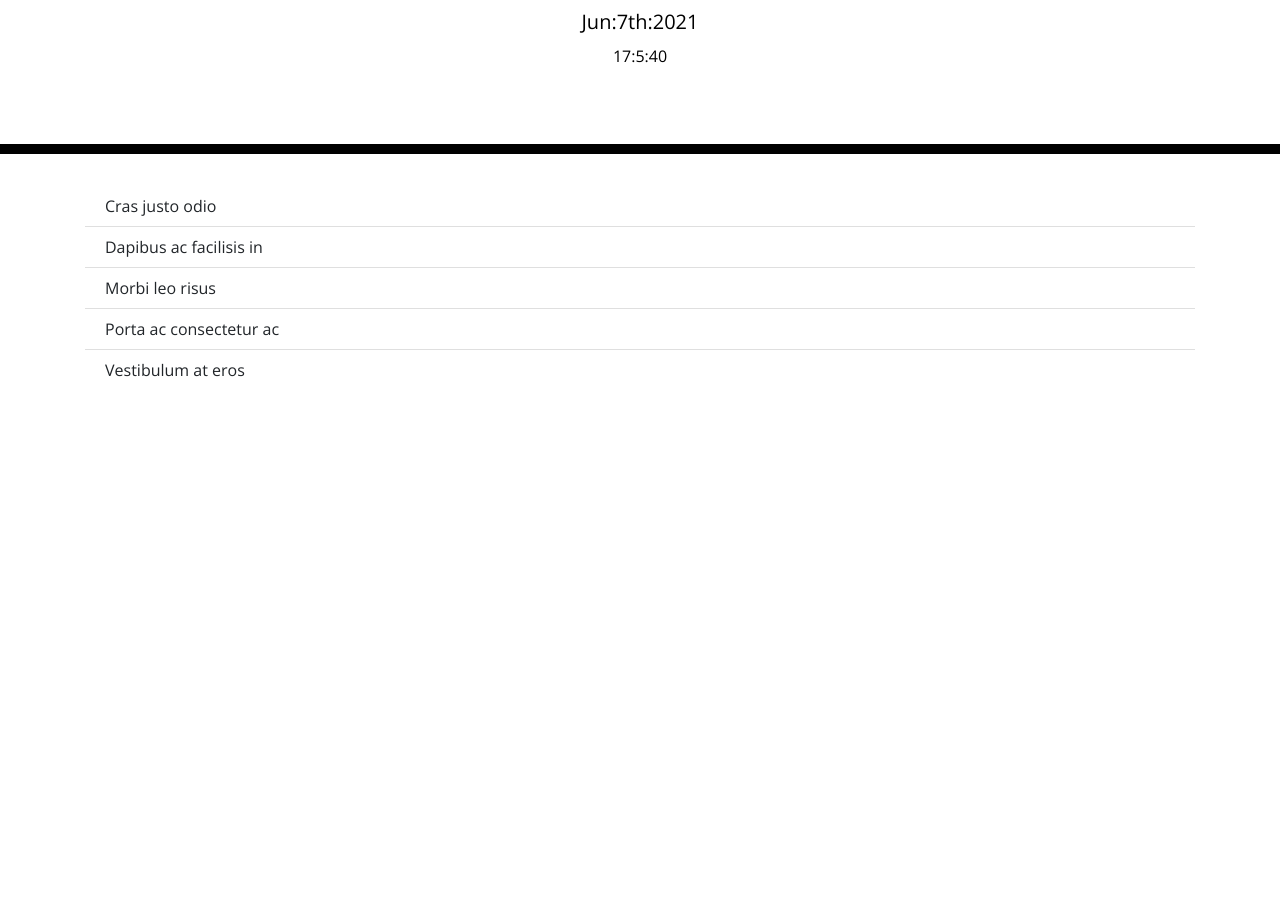
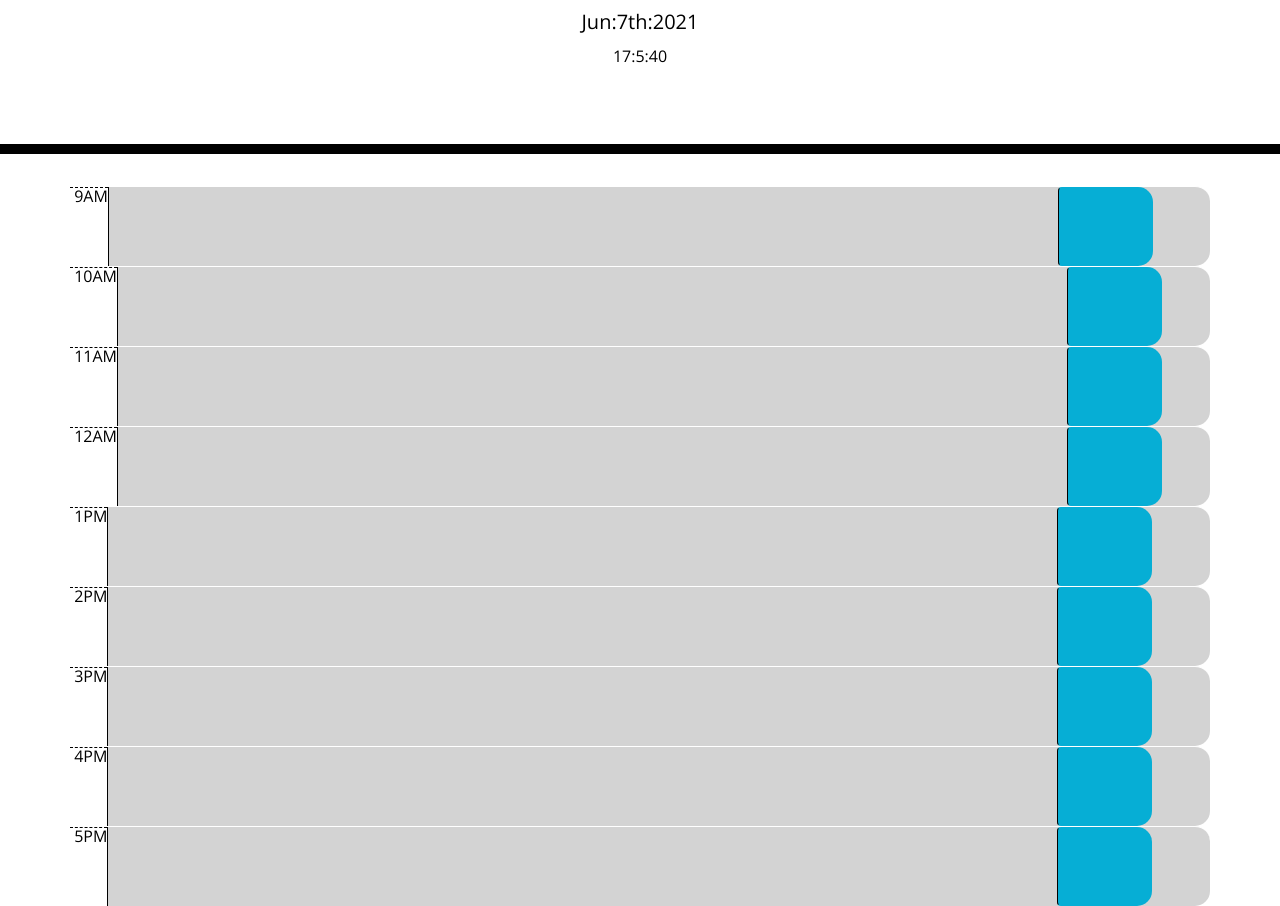
Before and after one commit to RSimer/Daily-Planner, a plain HTML site: page index.html in a window 1280 px wide. Shown: the part 182-1088 px from the top of the page. Before the commit the page ends 800 px from the top, so only its background shows below. Drawn offline with nearby package versions, Linux system fonts and the light colour scheme.

Commit message:
adding in html and a setItem function in before making some chocolate chip pancakes

```diff
--- a/index.html
+++ b/index.html
@@ -31,14 +31,56 @@ tldr youre just cv'ing a lot of the same code just with different hour id's -->
       <p class="lead">A simple calendar app for scheduling your work day</p>
       <p id="currentDay" class="lead"></p><p id="currentTime"></p>
     </header>
+    <!-- working 9-5, what a way to make a living
+Barely getting by, it's all taking and no giving
+They just use your mind, and they never give you credit
+It's enough to drive you crazy if you let it-->
     <div class="container">
-      <ul class="list-group list-group-flush">
-        <li class="list-group-item">Cras justo odio</li>
-        <li class="list-group-item">Dapibus ac facilisis in</li>
-        <li class="list-group-item">Morbi leo risus</li>
-        <li class="list-group-item">Porta ac consectetur ac</li>
-        <li class="list-group-item">Vestibulum at eros</li>
-      </ul>
+      <div id="hour-9" class="row time-block past">
+        <div class="cod-md-1 hour"> 9AM</div>
+        <textarea class="col-md-10 description"></textarea>
+        <button class="btn saveBtn col-md-1"></button>
+      </div>
+      <div id="hour-10" class="row time-block past">
+        <div class="cod-md-1 hour"> 10AM</div>
+        <textarea class="col-md-10 description"></textarea>
+        <button class="btn saveBtn col-md-1"></button>
+      </div>
+      <div id="hour-11" class="row time-block past">
+        <div class="cod-md-1 hour"> 11AM</div>
+        <textarea class="col-md-10 description"></textarea>
+        <button class="btn saveBtn col-md-1"></button>
+      </div>
+      <div id="hour-12" class="row time-block past">
+        <div class="cod-md-1 hour"> 12AM</div>
+        <textarea class="col-md-10 description"></textarea>
+        <button class="btn saveBtn col-md-1"></button>
+      </div>
+      <div id="hour-1" class="row time-block past">
+        <div class="cod-md-1 hour"> 1PM</div>
+        <textarea class="col-md-10 description"></textarea>
+        <button class="btn saveBtn col-md-1"></button>
+      </div>
+      <div id="hour-2" class="row time-block past">
+        <div class="cod-md-1 hour"> 2PM</div>
+        <textarea class="col-md-10 description"></textarea>
+        <button class="btn saveBtn col-md-1"></button>
+      </div>
+      <div id="hour-3" class="row time-block past">
+        <div class="cod-md-1 hour"> 3PM</div>
+        <textarea class="col-md-10 description"></textarea>
+        <button class="btn saveBtn col-md-1"></button>
+      </div>
+      <div id="hour-4" class="row time-block past">
+        <div class="cod-md-1 hour"> 4PM</div>
+        <textarea class="col-md-10 description"></textarea>
+        <button class="btn saveBtn col-md-1"></button>
+      </div>
+      <div id="hour-5" class="row time-block past">
+        <div class="cod-md-1 hour"> 5PM</div>
+        <textarea class="col-md-10 description"></textarea>
+        <button class="btn saveBtn col-md-1"></button>
+      </div>
     </div>
 
     <script src="https://cdnjs.cloudflare.com/ajax/libs/jquery/3.2.1/jquery.min.js"></script>
--- a/script.js
+++ b/script.js
@@ -11,3 +11,16 @@ setInterval(function() {
         date.getHours() + ":" + date.getMinutes() + ":" + date.getSeconds()
         );
 }, 500);
+
+// creating a save upon clicking the save button and should keep the text given
+$('.saveBtn').on('click', function(){
+
+    $('textarea').each(function(){
+        var  id =$(this).attr('id');
+        var value = $(this).val();
+        localStorage.setItem(id,value);
+
+    });
+
+
+});
```
